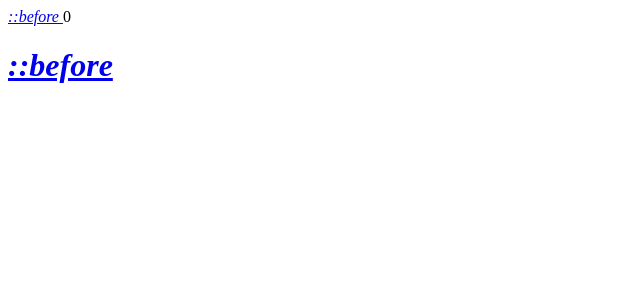
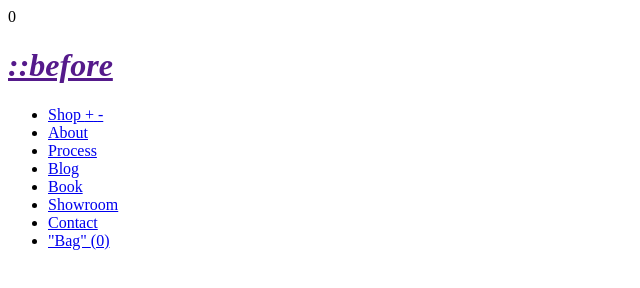
Before and after one commit to amyleebeasley/html-navbar, a plain HTML site: page index.html in a window 1280 px wide. Shown: the whole page, without its empty margins (0-640 px from the left). Drawn offline with Linux system fonts and the light colour scheme.

Commit message:
revision submission

```diff
--- a/index.html
+++ b/index.html
@@ -10,24 +10,64 @@
       <div class="header-cart_wrapper hidden-lg">
         <a href="/cart" class="CartToggle header-cart">
           <!-- I don't know what the i tag is. -->
-          <i class="icon icon-ra_bag">
-            <!-- I don't know what ::before represents. -->
-            ::before
-          </i>
+          <i class="icon icon-ra_bag"></i>
         </a>
-        <span class="header-cart_bubble cartCount has-items cartCount-updater hidden-count">0</span>
+        <span class="header-cart_bubble cartCount has-items cartCount-updater hidden-count">0
+        </span>
       </div>
       <div class="logo-wrapper">
-        <h1 class=h4 header-logo" itemscope itemtype="http://schema.org/Organization">
-          <!-- I don't know what the href symbol is. -->
-          <a href=" " itemprop="url">
-            <i class="icon icon-ra_primary-logo">
+        <!-- I don't know what itemscope or itemtype are. -->
+        <h1 class="h4 header-logo" itemscope itemtype="http://schema.org/Organization">
+<!-- I don't know what the symbol in the href is. -->
+          <a href="" itemprop="url">
+            <i class="icon icon-ra_primary_logo">
+               <!-- I don't know what ::before represents. -->
               ::before
             </i>
           </a>
         </h1>
       </div>
-      <a href class="menuToggle header-hamburger"></a>
+      <!-- I don't know what the href symbol is. -->
+      <a href class="menuToggle header-hamburger">
+      </a>
     </div>
+    <div class="header-menu nav-wrapper">
+      <ul class="main-menu accessibleNav">
+        <li class="grandparent kids-4">
+          <a href="#" class="nav-link" id="Shop">Shop
+          </a>
+          <a href="#" class="nav-carat">
+            <span class="plus">+</span>
+            <span class="minus">-</span>
+          </a>
+        </li>
+        <li class="child kids-0">
+          <a href="/pages/about-us" class="nav-link" id="About">About</a>
+        </li>
+        <li class="child kids-0">
+          <a href="/pages/process" class="nav-link" id="Process">Process</a>
+        </li>
+        <li class="child kids-0">
+          <a href="/blogd/from-the-studio" class="nav-link" id="Blog">Blog</a>
+        </li>
+        <li class="child kids-0">
+          <a href="/pages/book" class="navlink" id="Book">Book</a>
+        </li>
+        <li class="child kids-0">
+          <a href="pages/visit-us" class="nav-link" id="Showroom">Showroom<?a>
+        </li>
+        <li class="child kids-0">
+          <a href="/pages/contact" class="nav-link" id="Contact">Contact</a>
+        </li>
+        <li class="cart-text-link">
+          <a href="/cart" vlass="CartToggle">
+            <!-- I don't know why the spacing was different for "bag". -->
+            "Bag"
+            <span class=" hidden-count " od="nav-cartCountDesktop">(0)</span>
+          </a>
+        </li>
+      </ul>
+    </div>
+  </div>
 </body>
 </html>
```
